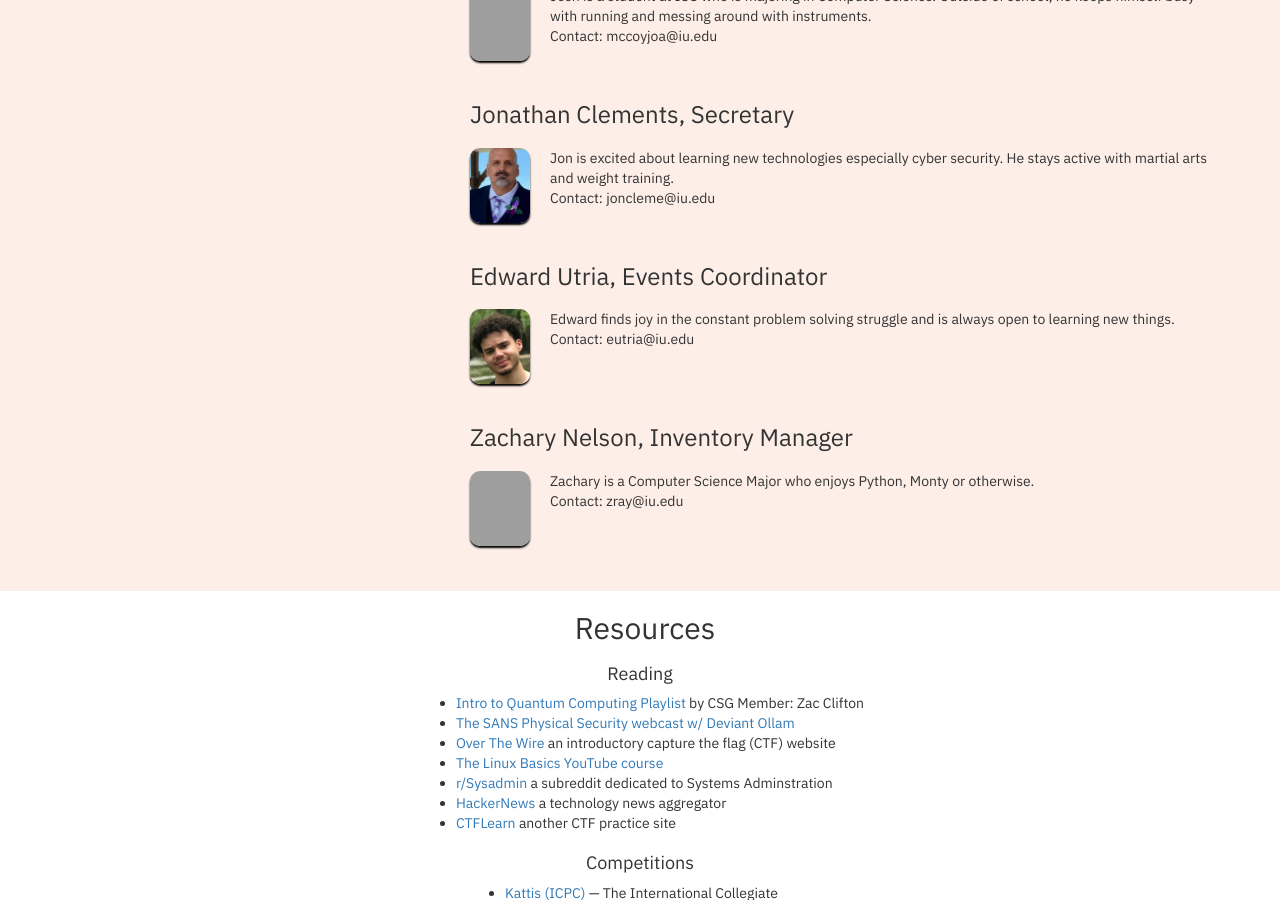
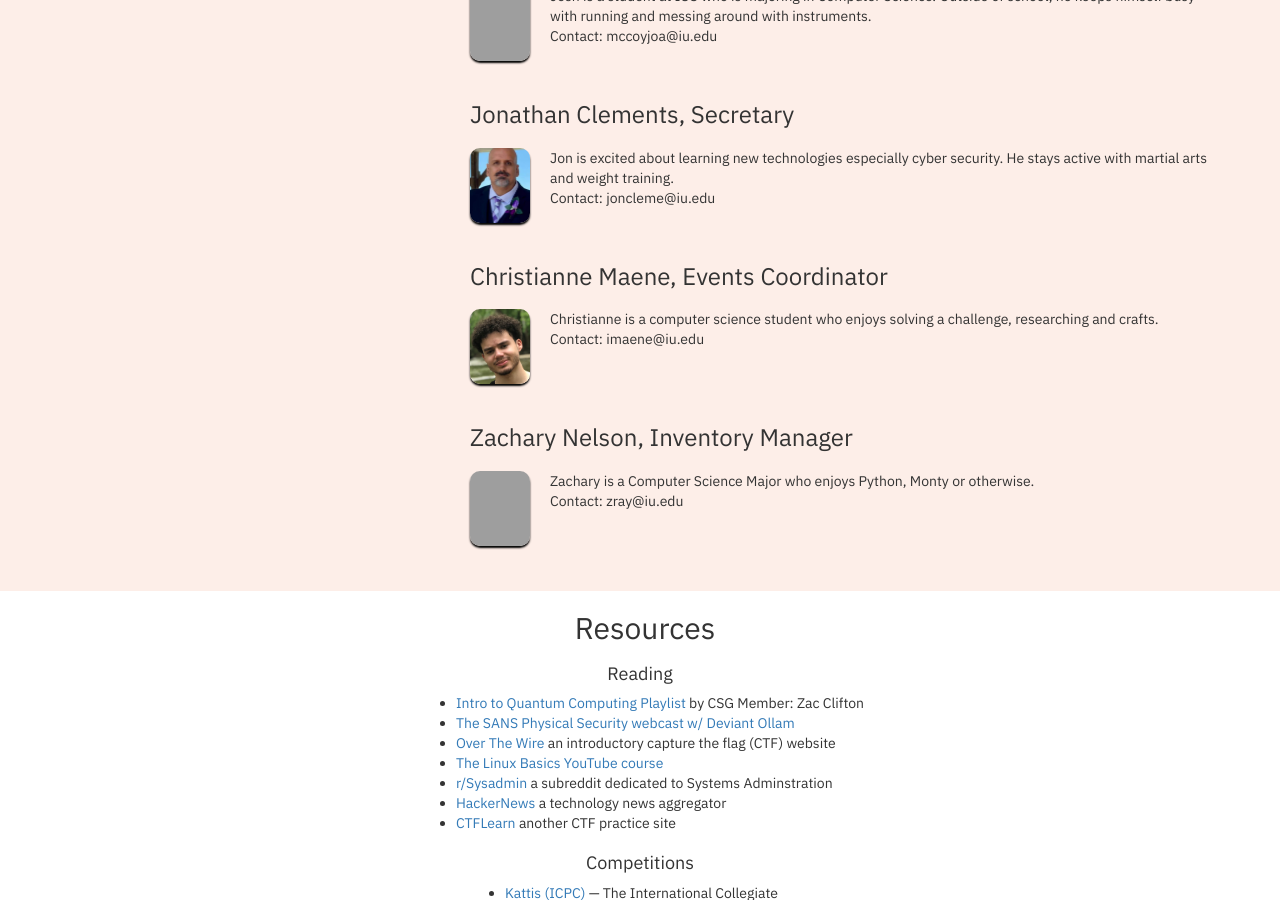
Before and after one commit to ius-csg/csghomepage, a Jekyll site: the page built from index.html, in a window 1280 px wide and 900 px high, scrolled down 2388 px. Built offline with Jekyll 4.4.1, drawn with Linux system fonts in a browser that asks for light colours; grey boxes are pictures that could not be loaded.

Commit message:
Update people.yml
I updated the events coordinator people information with my own information.

```diff
--- a/_data/people.yml
+++ b/_data/people.yml
@@ -14,10 +14,10 @@
   description: "Jon is excited about learning new technologies especially cyber security. He stays active with martial arts and weight training."
   contact: "joncleme@iu.edu"
 
-- name: "Edward Utria"
+- name: "Christianne Maene"
   occupation: "Events Coordinator"
-  description: "Edward finds joy in the constant problem solving struggle and is always open to learning new things."
-  contact: "eutria@iu.edu"
+  description: "Christianne is a computer science student who enjoys solving a challenge, researching and crafts."
+  contact: "imaene@iu.edu"
 
 - name: "Zachary Nelson"
   occupation: "Inventory Manager"
```
